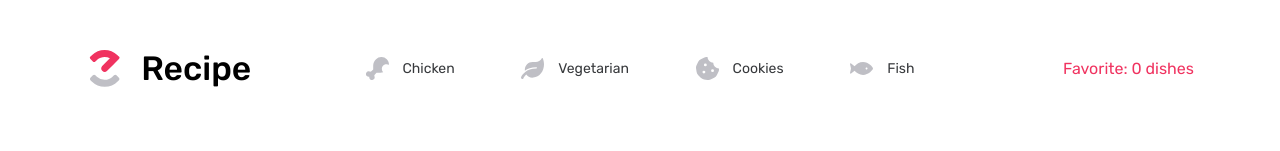
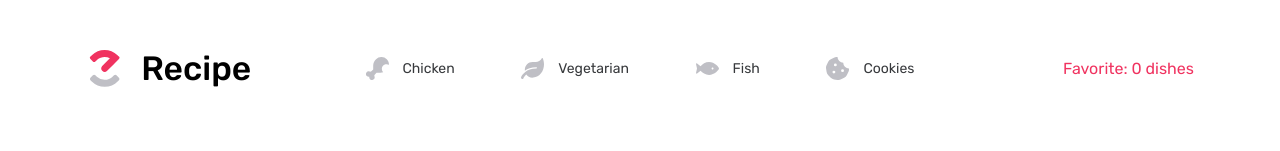
Before and after one commit to YuraKolesnikov/ez-recipe, a Vue app: page / in a window 1280 px wide. Shown: the top 151 px of the page. Built offline with nearby package versions, Linux system fonts and the light colour scheme.

Commit message:
Minor vue and scss refactoring

```diff
--- a/src/assets/scss/_nav.scss
+++ b/src/assets/scss/_nav.scss
@@ -93,7 +93,7 @@
   z-index: 1000;
   top: 15px;
   right: 0;
-  background-color: #FFF;
+  background-color: #fff;
 
   white-space: nowrap;
   box-shadow: 0px 8px 20px rgba(0, 0, 0, 0.1);
@@ -111,8 +111,21 @@
     border-bottom: 1px solid $gray-light;
 
     &:last-child {
-      border-bottom: 1px solid #FFF;
+      border-bottom: 1px solid #fff;
     }
+  }
+
+  &__item-name {
+    padding-right: 15px;
+  }
+
+  &__delete-button {
+    background: transparent;
+    border: 0;
+    float: right;
+
+    transform: rotate(45deg);
+    cursor: pointer;
   }
 }
 
--- a/src/components/Navbar.vue
+++ b/src/components/Navbar.vue
@@ -13,31 +13,27 @@
             v-for="item in links"
             :key="item.name"
             class="navbar__item"
-            @click="callback(item.name.toLowerCase())">
+            @click="callback(item.category)">
             <a class="navbar__link">
               <svg class="icon">
-                <use :xlink:href="`images/icons/icons.svg#${item.name.toLowerCase()}`"></use>
+                <use :xlink:href="`images/icons/icons.svg#${item.category}`"></use>
               </svg>
               {{item.name}}
             </a>
           </li>
         </ul>
         <div class="navbar__favorites">
-          <p>Favorite: {{ favoritesLength }} {{dish}}</p>
+          <p>Favorite: {{ favorites.length }} {{dish}}</p>
           <div v-if="favorites.length > 0" class="favorites-modal">
             <ul class="favorites-modal__list">
               <li
                 class="favorites-modal__item"
                 v-for="item in favorites"
                 :key="item.name">
-                <span style="padding-right: 15px;">{{item.name}}</span>
+                <span class="favorites-modal__item-name">{{item.name}}</span>
                 <button
                   @click="deleteCallback(item.name)"
-                  style="
-                    background: transparent;
-                    transform: rotate(45deg);
-                    border: 0;
-                    float: right;">
+                  class="favorites-modal__delete-button">
                   +
                 </button>
               </li>
@@ -54,24 +50,26 @@ export default {
   props: {
     callback: Function,
     favorites: Array,
-    favoritesLength: Number,
     deleteCallback: Function
   },
+
   data() {
     return {
       links: [
-        { name: 'Chicken' },
-        { name: 'Vegetarian' },
-        { name: 'Cookies' },
-        { name: 'Fish' }
+        { name: 'Chicken', category: 'chicken' },
+        { name: 'Vegetarian', category: 'vegetarian' },
+        { name: 'Fish', category: 'fish' },
+        { name: 'Cookies', category: 'cookies' }
       ]
     }
   },
+
   methods: {
     filterData(key) {
       return
     }
   },
+
   computed: {
     dish() {
       return this.$store.getters.favorites.length != 1
--- a/src/views/Home.vue
+++ b/src/views/Home.vue
@@ -3,7 +3,7 @@
     <Navbar
       :data="productData"
       :favorites="favorites"
-      :favoritesLength="favoritesLength"
+      :favoritesLength="favorites.length"
       :callback="filterData"
       :deleteCallback="removeFromFavorites"/>
     <div class="products">
@@ -32,9 +32,7 @@
 </template>
 
 <script>
-
 import Product from '@/components/Product.vue'
-import Isotope from '@/components/Isotope.vue'
 import Navbar from '@/components/Navbar.vue'
 import Footer from '@/components/Footer.vue'
 
@@ -42,7 +40,6 @@ export default {
   name: 'home',
   components: {
     Navbar,
-    Isotope,
     Product,
     Footer
   },
@@ -58,10 +55,6 @@ export default {
 
     favorites() {
       return this.$store.getters.favorites
-    },
-
-    favoritesLength() {
-      return this.favorites.length
     },
 
     filteredList() {
@@ -93,13 +86,6 @@ export default {
 
     removeFromFavorites(name) {
       this.$store.commit('removeFromList', name)
-      console.log('Dish removed from favorites!')
-      console.log(this.favorites)
-      console.log(this.favoritesLength)
-
-      console.log('Store')
-      console.log(this.$store.state.favorites)
-      console.log(this.$store.state.favorites.length)
       return this.favorites
     },
 
```
